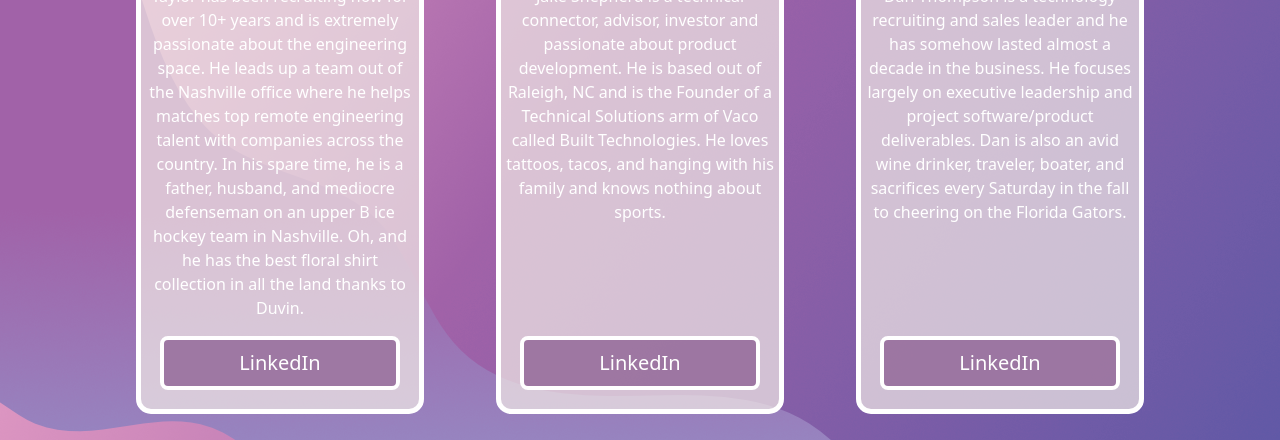
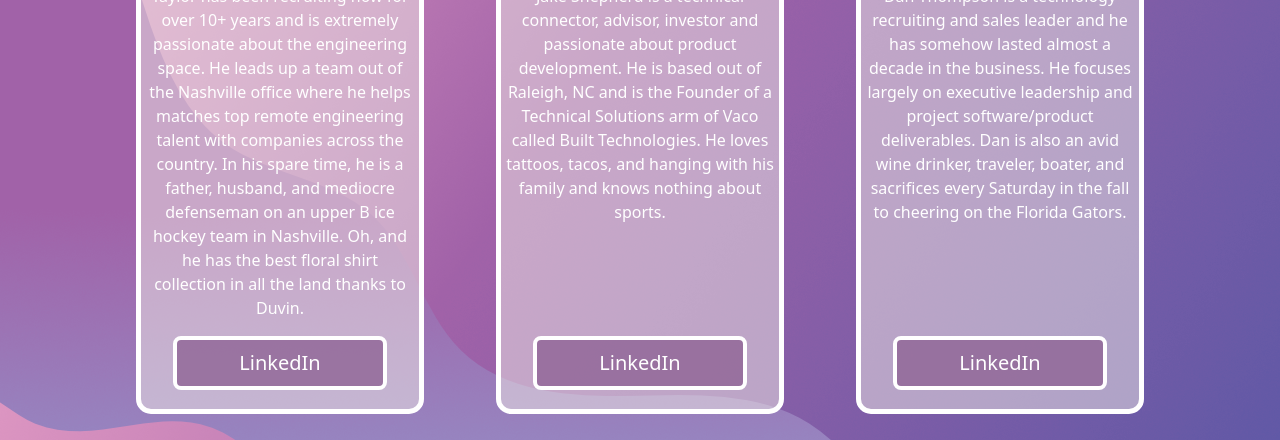
Before and after one commit to Jrhinerson/Unicorn-Finders-Website, a plain HTML site: page Hosts.html in a window 1280 px wide. Shown: the part 415-855 px from the top of the page. Drawn offline with nearby package versions, Linux system fonts and the light colour scheme.

Commit message:
Fix Host Background and Host button widths

```diff
--- a/Hosts.html
+++ b/Hosts.html
@@ -9,9 +9,14 @@
     <title>The Unicorn Finders</title>
   </head>
   <body>
+    <!-- BACKGROUND FILES -->
+    <div id="bg-4k">
+      <img src="/images/Updated Background 2.png" alt="">
+    </div>
     <div id="bg">
       <img src="/images/Updated Background 2-1920p.png" alt="">
     </div>
+
     <section id="hosts-title">
       <!-- NAVIGATION BAR -->
 
--- a/Unicorn_Finders_Website.css
+++ b/Unicorn_Finders_Website.css
@@ -158,13 +158,14 @@ article img {
     flex-direction: column;
     justify-content: space-between;
     align-items: center;
-    background-color: rgba(242, 235, 231, 0.7);
+    background-color: rgba(242, 235, 231, 0.5);
     border:5px solid white;
     border-radius: 15px;
     padding: 5px;
 }
 .host-cards button {
     margin-bottom: 5%;
+    width: 80%;
 }
 #bg {
     position: fixed;
```
